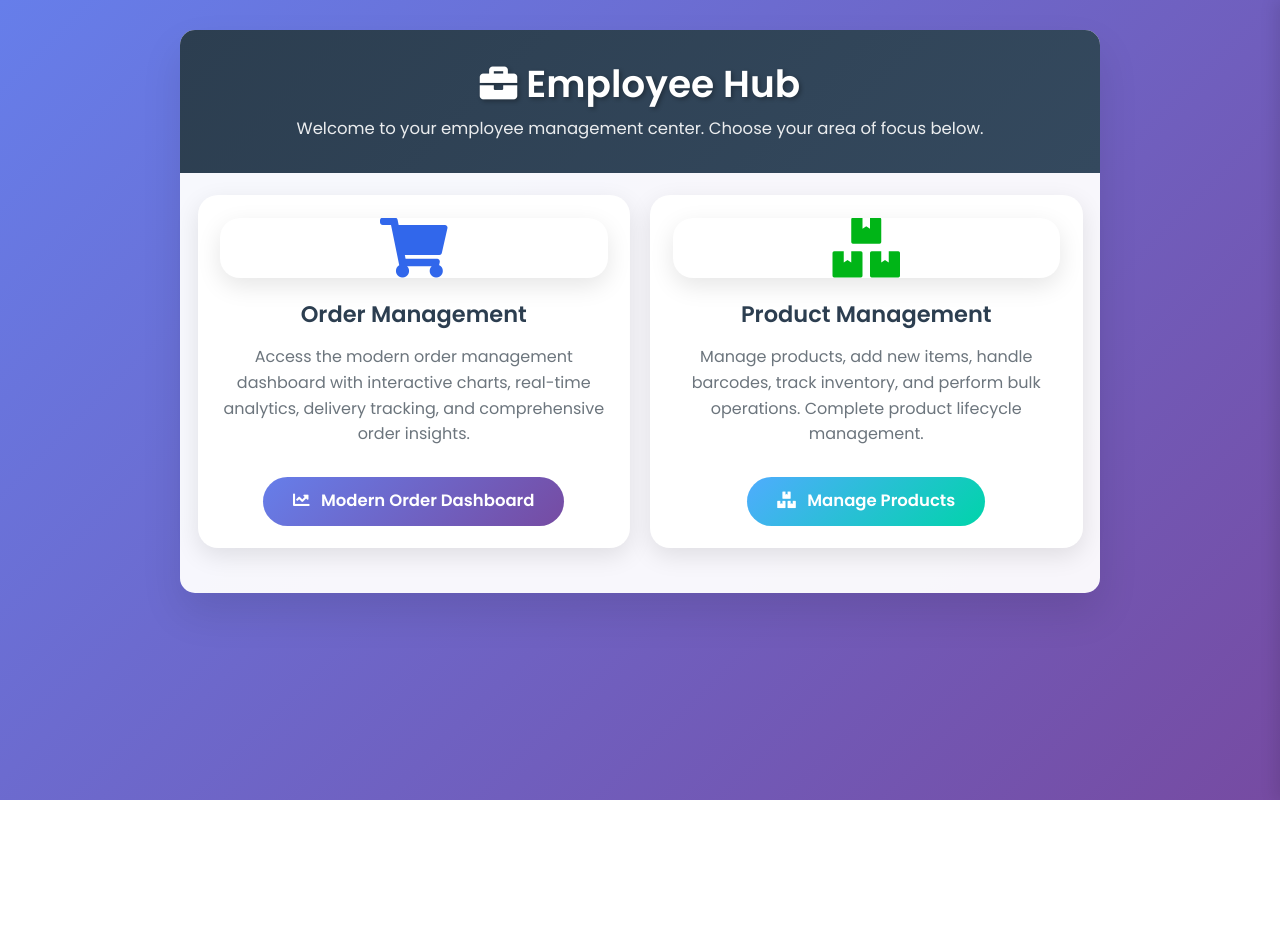
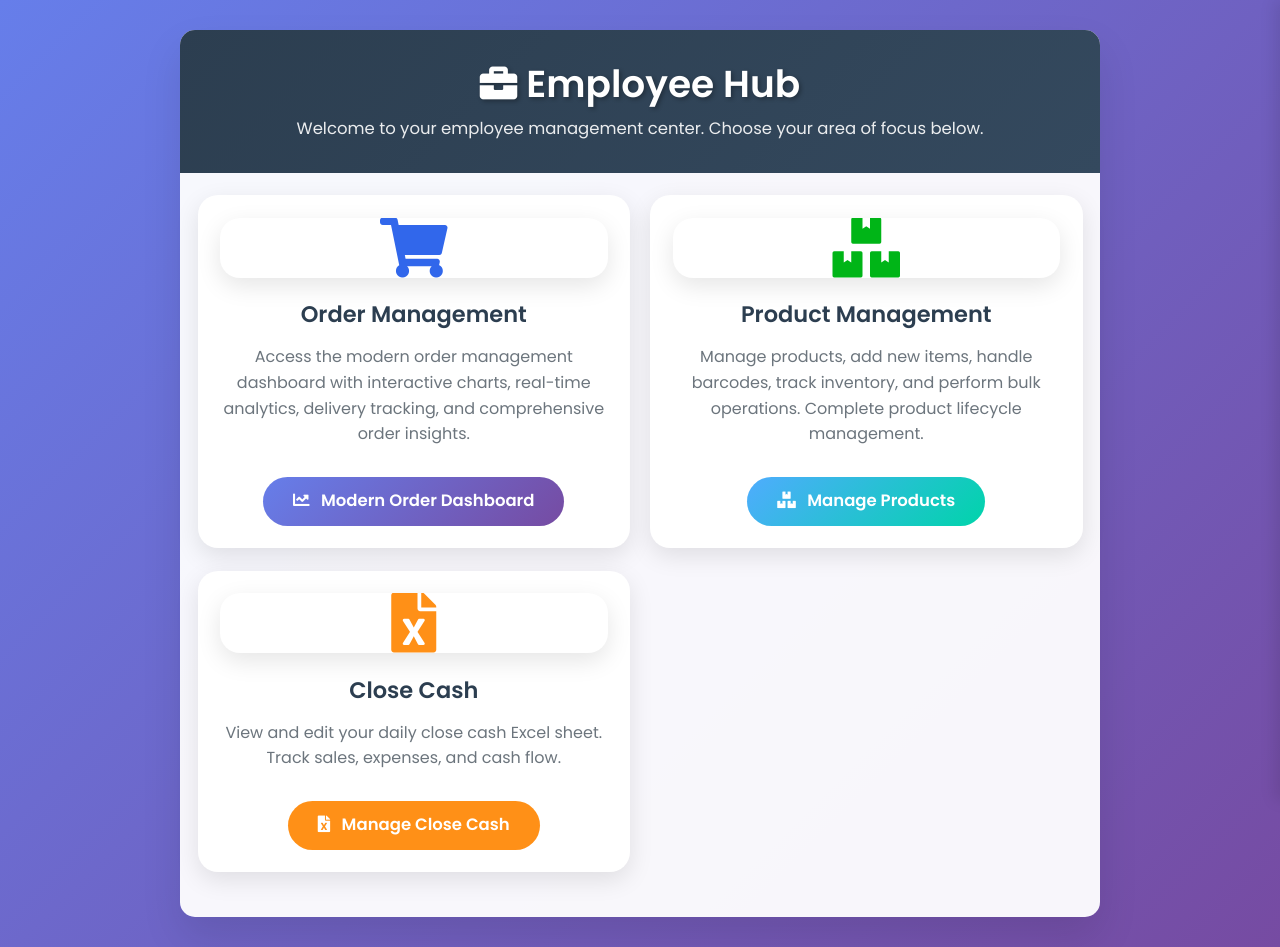
Before and after one commit to Rawad-A-I/a2z, a Django app: page /accounts/employee/hub/ in a window 1280 px wide. Before the commit the page ends 800 px from the top, so only its background shows below. Run offline with Django 5.2, Linux system fonts and the light colour scheme; the visitor is signed in with stand-in values (Sample User, id 1); parts of the project's set-up code (start-up, migrations or seed data) failed here and were passed over; some libraries are stand-ins or nearby versions; some web fonts are replaced.

Commit message:
Add Close Cash management card to employee hub
- Added Close Cash management card to templates/accounts/employee_hub.html
- Matches styling and structure from employee_dashboard_redirect.html
- Uses warning/yellow theme with Excel icon
- Links to close_cash_dashboard URL
- Now employees can access Close Cash from both /employee/dashboard/ and /employee/hub/
- Ensures consistent Close Cash access across all employee pages

```diff
--- a/templates/accounts/employee_hub.html
+++ b/templates/accounts/employee_hub.html
@@ -157,6 +157,24 @@
                                     </div>
                                 </div>
                             </div>
+
+                            <!-- Close Cash Management -->
+                            <div class="col-md-6 mb-4">
+                                <div class="management-card h-100">
+                                    <div class="card-body">
+                                        <i class="fas fa-file-excel management-card card-icon text-warning"></i>
+                                        <h3 class="card-title">Close Cash</h3>
+                                        <p class="card-text">
+                                            View and edit your daily close cash Excel sheet.
+                                            Track sales, expenses, and cash flow.
+                                        </p>
+                                        <a href="{% url 'close_cash_dashboard' %}" class="btn btn-warning">
+                                            <i class="fas fa-file-excel me-2"></i>
+                                            Manage Close Cash
+                                        </a>
+                                    </div>
+                                </div>
+                            </div>
                         </div>
                     </div>
                 </div>
```
